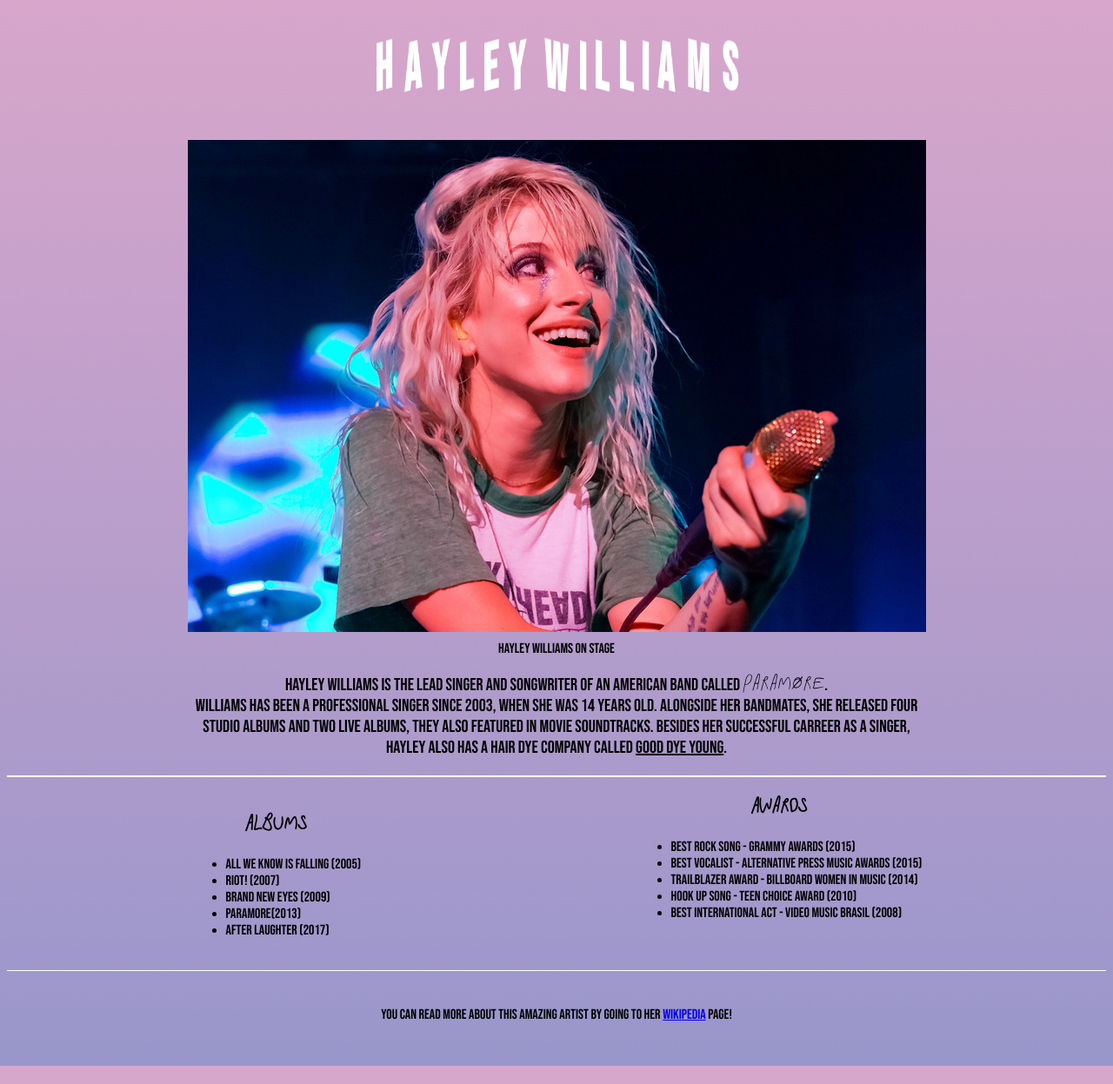
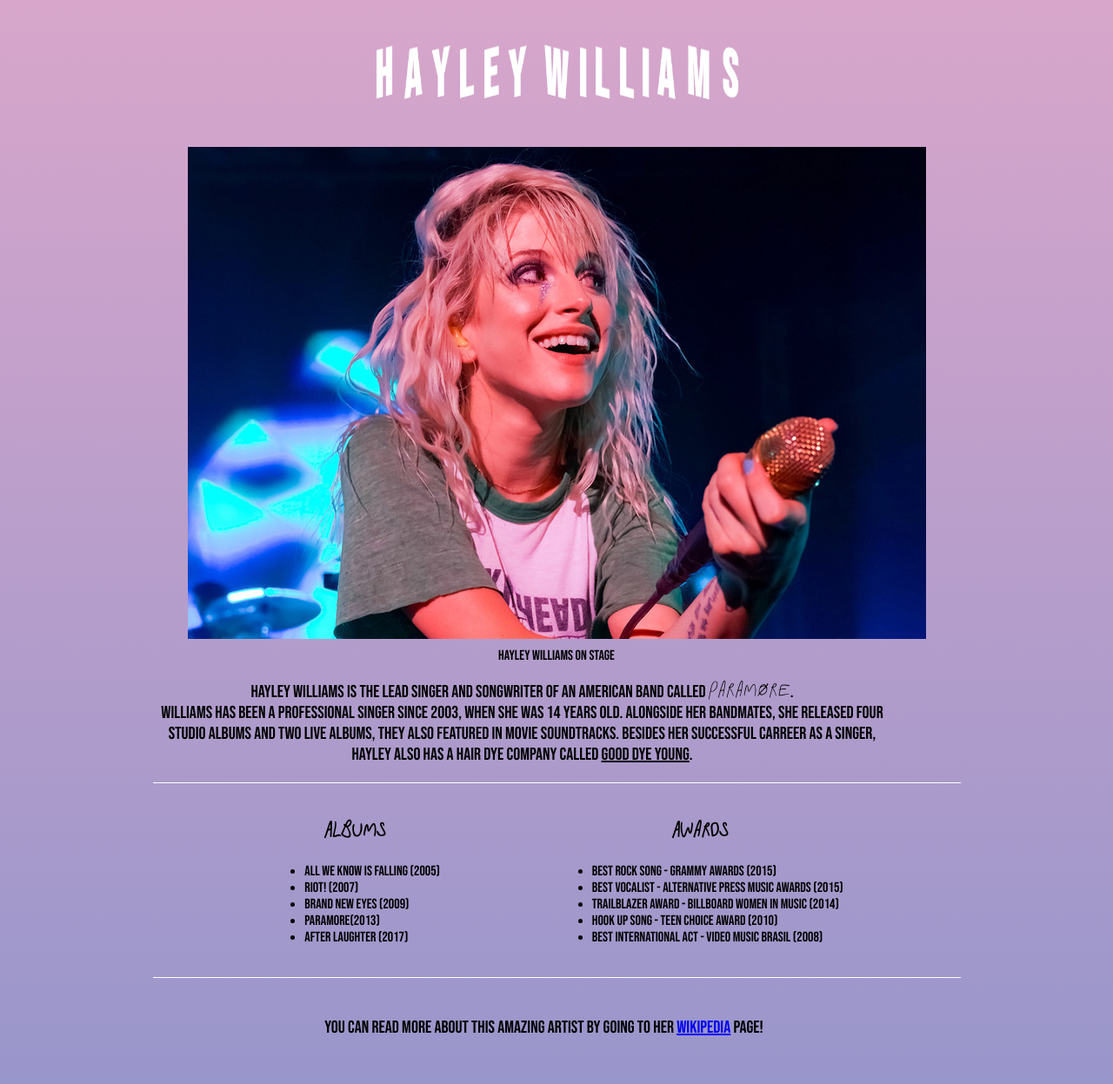
Before and after one commit to eloisasmorais/eloisasmorais.github.io, a PHP site: page / in a window 1280 px wide. Shown: the whole page at 87% size. Before the commit the page ends 1226 px from the top, so only its background shows below. Run offline with PHP 8.4, Linux system fonts and the light colour scheme.

Commit message:
Changed display properties

```diff
--- a/Tribute page/style.css
+++ b/Tribute page/style.css
@@ -9,7 +9,9 @@
 }
 
 body {
-    display: block;
+    display: flex;
+    flex-direction: column;
+    align-items: center;
     background: linear-gradient(#d8a6cb, #9996cb);
     font-family: "Bebas Neue";
 }
@@ -48,11 +50,17 @@ body {
     transform: rotateY(50deg) skew(0deg, 10deg);
 }
 
+
 #tribute-info {
     margin: 0 auto;
     margin-top: 10px;
+    text-align: center;
+}
+
+p {
+    align-self: center;
     width: 850px;
-    text-align: center;
+    flex-shrink: 10;
     font-size: 20px;
 }
 
@@ -66,30 +74,31 @@ body {
 }
 
 #lists {
-    border: solid .3px #FFF;
-
+    align-items: baseline;
+    border-top: solid .3px #FFF;
+    border-bottom: solid .3px #ffffff;
+    display: flex;
+    justify-content: space-evenly;
 }
 
 .list-1 {
     float: left;
     margin-top: 20px;
-    margin-left: 210.5px;
     margin-bottom: 20px;
 }
 
 .list-2 {
     float: right;
-    margin-right: 210.5px;
 }
 
 .albums, .awards {
     font-family: Paramore;
     font-size: 24px;
+    border-top: solid .3-top;
     text-align: center;
 }
 
 footer {
-    border-top: solid .3px #FFF;
     text-align: center;
     clear: both;
     padding: 25px;
```
